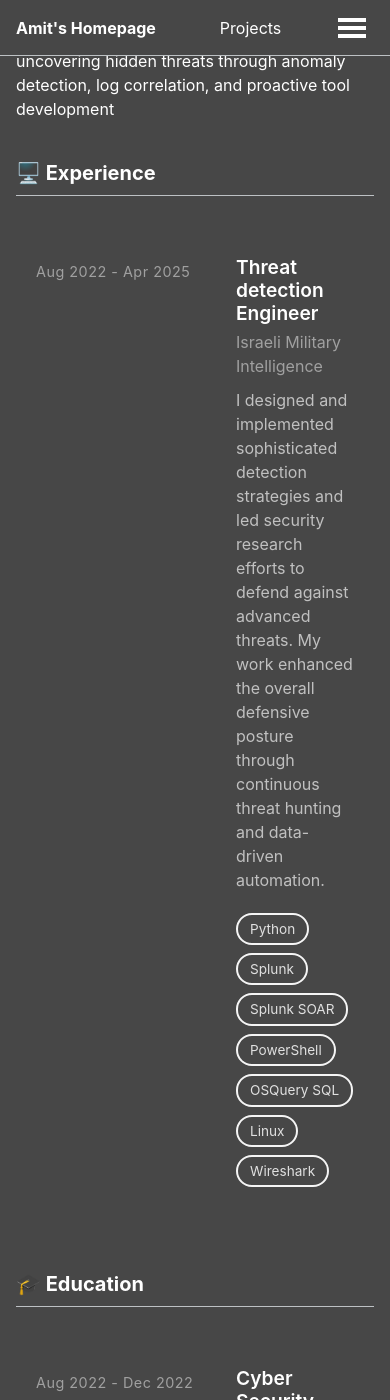
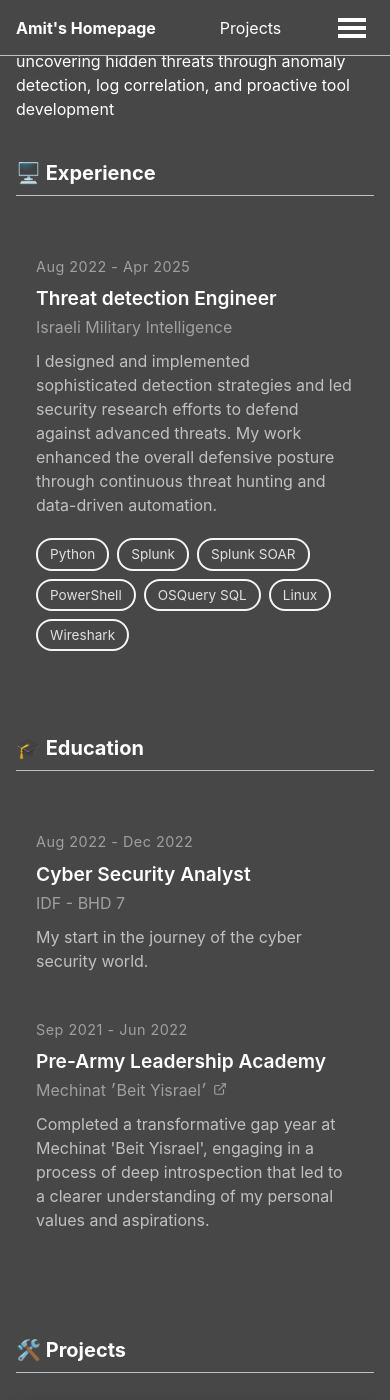
Before and after one commit to amitader/amitader.github.io, a Jekyll site: the page built from _pages/about.md, in a window 390 px wide and 1400 px high, scrolled down 298 px. Built offline with Jekyll 4.4.1, drawn with Linux system fonts in a browser that asks for light colours; a script that is not in the unit is left out.

Commit message:
make the site looks good in mobile

```diff
--- a/_sass/layout/_entries.scss
+++ b/_sass/layout/_entries.scss
@@ -97,3 +97,15 @@
   margin-left: 6px;
   color: #a0a0a0;
 }
+
+/* Mobile Styles */
+@media (max-width: 768px) {
+  .entries-item {
+    grid-template-columns: 1fr;
+    gap: 10px;
+  }
+
+  .item-dates {
+    padding-top: 0;
+  }
+}
```
